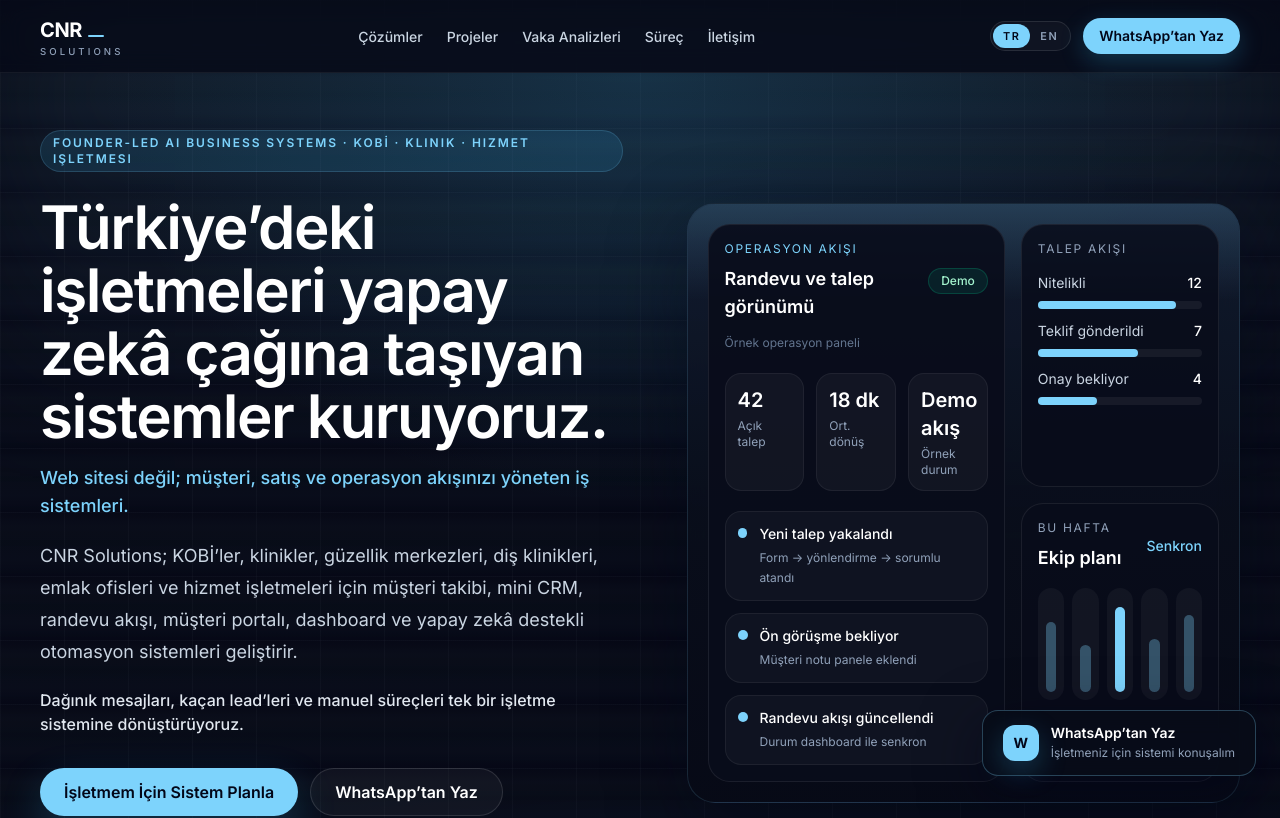
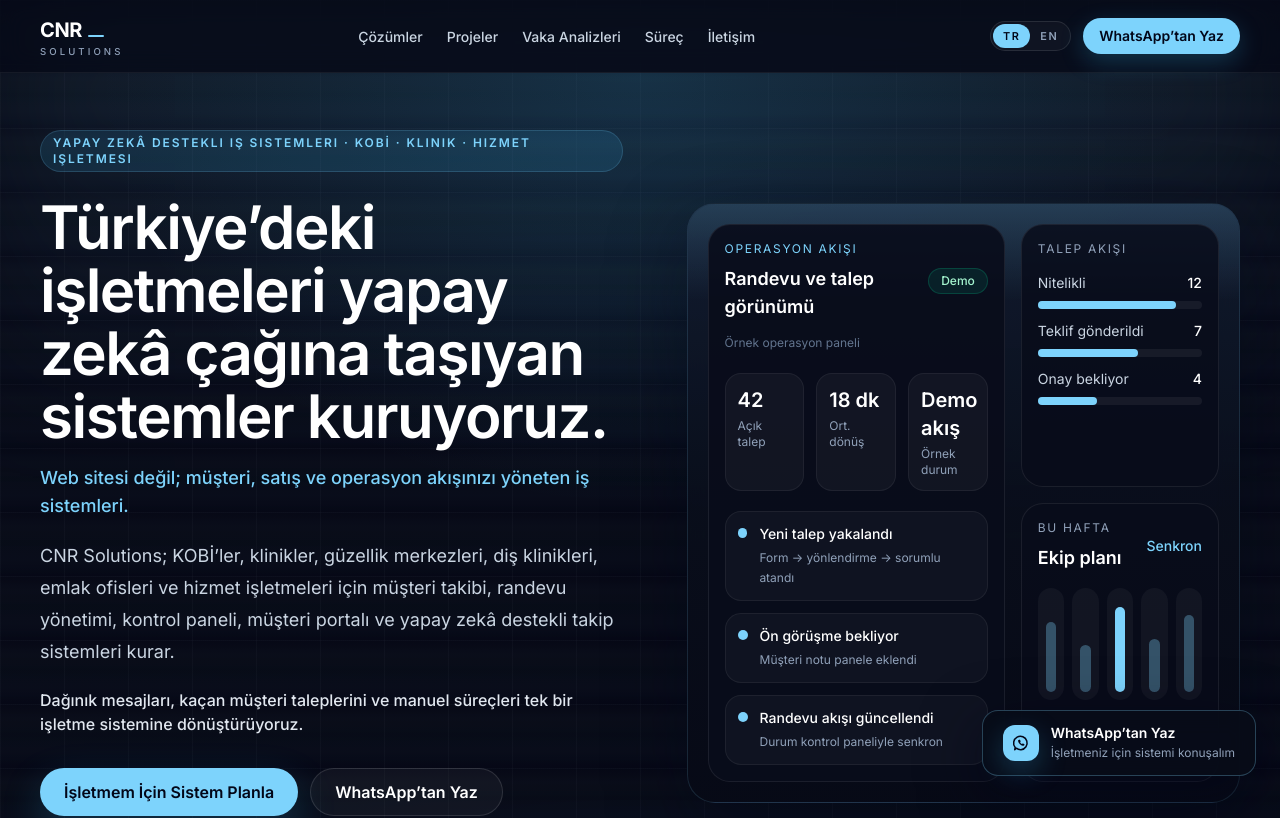
Before and after one commit to cnrakpinar1-jpg/cnr-solutions, a Next.js app: page /tr in a window 1280 px wide. Shown: the top 818 px of the page. Built offline with nearby package versions, Linux system fonts and the light colour scheme.

Commit message:
Replace floating WhatsApp badge with icon

```diff
--- a/app/tr/page.tsx
+++ b/app/tr/page.tsx
@@ -18,7 +18,7 @@
 export const metadata: Metadata = {
   title: "CNR Solutions | İşletmeler İçin Yapay Zekâ Destekli İş Sistemleri",
   description:
-    "CNR Solutions; KOBİ’ler, klinikler, güzellik merkezleri, diş klinikleri, emlak ofisleri ve hizmet işletmeleri için mini CRM, dashboard, randevu paneli, müşteri portalı ve yapay zekâ destekli operasyon sistemleri kurar.",
+    "CNR Solutions; KOBİ’ler, klinikler, güzellik merkezleri, diş klinikleri, emlak ofisleri ve hizmet işletmeleri için müşteri takip sistemi, yönetim paneli, randevu paneli, müşteri portalı ve yapay zekâ destekli operasyon sistemleri kurar.",
   openGraph: {
     title: "CNR Solutions — İşletmeleri Yapay Zekâ Çağına Taşıyan Sistemler",
     description:
--- a/components/tr/TrCta.tsx
+++ b/components/tr/TrCta.tsx
@@ -18,8 +18,8 @@
             bir düzene almak istiyorsanız, işletmenize uygun sistemi birlikte planlayabiliriz.
           </p>
           <p className="mx-auto mt-4 max-w-xl text-sm leading-6 text-slate-400">
-            İlk görüşmede satış baskısı yok. Önce işletmenizdeki akışı anlarız, sonra uygun
-            sistem taslağını çıkarırız.
+            İlk adımda işletmenizin mevcut müşteri ve operasyon akışını analiz eder,
+            ardından ihtiyacınıza uygun sistem yapısını birlikte netleştiririz.
           </p>
 
           <div className="mt-8 flex flex-wrap items-center justify-center gap-4">
--- a/components/tr/TrFaq.tsx
+++ b/components/tr/TrFaq.tsx
@@ -30,7 +30,7 @@
   {
     question: "Bu bir web sitesi hizmeti mi?",
     answer:
-      "Hayır. Web sitesi yapılabilir ama ana odak bu değildir. CNR Solutions; müşteri takibi, randevu akışı, mini CRM, dashboard, müşteri portalı ve otomasyon gibi işletmenin günlük işleyişinde kullanılan sistemler kurar.",
+      "Hayır. Web sitesi yapılabilir ama ana odak bu değildir. CNR Solutions; müşteri takibi, randevu akışı, mini müşteri takip sistemi, yönetim paneli, müşteri portalı ve otomatik takip akışları gibi işletmenin günlük işleyişinde kullanılan sistemler kurar.",
   },
   {
     question: "Sistemi kullanmak zor olur mu?",
--- a/components/tr/TrFloatingWhatsApp.tsx
+++ b/components/tr/TrFloatingWhatsApp.tsx
@@ -14,7 +14,24 @@
         aria-hidden="true"
         className="flex h-9 w-9 shrink-0 items-center justify-center rounded-xl bg-[var(--color-accent)] text-sm font-bold text-slate-950 shadow-[0_10px_28px_rgba(56,189,248,0.25)]"
       >
-        W
+        <svg
+          viewBox="0 0 24 24"
+          className="h-5 w-5"
+          fill="none"
+          xmlns="http://www.w3.org/2000/svg"
+        >
+          <path
+            d="M6.4 18.2 4.5 20l.55-2.72A8.1 8.1 0 1 1 12 20.1a8 8 0 0 1-5.6-1.9Z"
+            stroke="currentColor"
+            strokeWidth="1.8"
+            strokeLinecap="round"
+            strokeLinejoin="round"
+          />
+          <path
+            d="M9.3 8.6c.18-.38.36-.44.66-.44h.5c.2 0 .36.08.45.3l.62 1.43c.08.2.05.4-.1.56l-.35.39c-.12.14-.14.32-.04.48.43.73 1.04 1.34 1.84 1.82.17.1.36.08.5-.05l.42-.38c.15-.14.34-.18.53-.1l1.47.64c.2.09.3.25.3.47v.45c0 .42-.18.7-.55.86-.47.2-.98.26-1.52.18-1.16-.16-2.42-.86-3.56-2-1.12-1.12-1.84-2.4-2-3.56-.08-.48-.02-.95.17-1.35Z"
+            fill="currentColor"
+          />
+        </svg>
       </span>
       <span className="min-w-0">
         <span className="block text-sm font-semibold text-white sm:hidden">WhatsApp</span>
--- a/components/tr/TrHero.tsx
+++ b/components/tr/TrHero.tsx
@@ -19,7 +19,7 @@
         <div className="grid flex-1 items-center gap-14 pb-20 pt-14 lg:grid-cols-[minmax(0,1fr)_minmax(28rem,0.95fr)] lg:gap-16 lg:pb-28">
           <Reveal className="max-w-2xl">
             <p className="eyebrow">
-              Founder-led AI Business Systems · KOBİ · Klinik · Hizmet işletmesi
+              Yapay zekâ destekli iş sistemleri · KOBİ · Klinik · Hizmet işletmesi
             </p>
             <h1 className="text-balance mt-2 text-4xl font-semibold tracking-tight text-white sm:text-5xl lg:text-[3.75rem] lg:leading-[1.05]">
               Türkiye’deki işletmeleri yapay zekâ çağına taşıyan sistemler kuruyoruz.
@@ -29,12 +29,12 @@
             </p>
             <p className="mt-5 max-w-xl text-base leading-7 text-slate-300 sm:text-lg sm:leading-8">
               CNR Solutions; KOBİ’ler, klinikler, güzellik merkezleri, diş klinikleri, emlak
-              ofisleri ve hizmet işletmeleri için müşteri takibi, mini CRM, randevu akışı,
-              müşteri portalı, dashboard ve yapay zekâ destekli otomasyon sistemleri geliştirir.
+              ofisleri ve hizmet işletmeleri için müşteri takibi, randevu yönetimi, kontrol
+              paneli, müşteri portalı ve yapay zekâ destekli takip sistemleri kurar.
             </p>
             <p className="mt-5 text-base font-medium text-slate-200">
-              Dağınık mesajları, kaçan lead’leri ve manuel süreçleri tek bir işletme sistemine
-              dönüştürüyoruz.
+              Dağınık mesajları, kaçan müşteri taleplerini ve manuel süreçleri tek bir işletme
+              sistemine dönüştürüyoruz.
             </p>
 
             <div className="mt-8 flex flex-wrap gap-3">
--- a/components/tr/TrProcess.tsx
+++ b/components/tr/TrProcess.tsx
@@ -13,12 +13,12 @@
     step: "02",
     title: "Sistemi tasarlıyoruz",
     description:
-      "İşletmeye uygun lead, CRM, randevu, portal veya dashboard yapısını planlarız.",
+      "İşletmeye uygun müşteri talebi, müşteri takip sistemi, randevu, müşteri portalı veya yönetim paneli yapısını planlarız.",
   },
   {
     step: "03",
     title: "İlk versiyonu kuruyoruz",
-    description: "Hızlı, sade ve kullanılabilir bir MVP geliştiririz.",
+    description: "Hızlı, sade ve kullanılabilir ilk versiyonu geliştiririz.",
   },
   {
     step: "04",
--- a/components/tr/TrProjects.tsx
+++ b/components/tr/TrProjects.tsx
@@ -6,16 +6,16 @@
 
 const projectItems = [
   {
-    title: "Lead Tracker Mini CRM",
-    category: "CRM / Satış Takibi",
+    title: "Müşteri Talebi Mini CRM",
+    category: "Müşteri Talebi / Satış Takibi",
     description:
-      "Gelen müşteri taleplerini yakalamak, sınıflandırmak ve takip sürecine almak için sade bir lead takip sistemi. Özellikle WhatsApp, form ve sosyal medya üzerinden talep alan küçük işletmeler için uygundur.",
+      "Gelen müşteri taleplerini yakalamak, sınıflandırmak ve takip sürecine almak için sade bir müşteri talebi takip sistemi. Özellikle WhatsApp, form ve sosyal medya üzerinden talep alan küçük işletmeler için uygundur.",
     bestFor: "Emlak ofisleri, hizmet işletmeleri, küçük satış ekipleri.",
     githubUrl: "https://github.com/cnrakpinar1-jpg/lead-tracker-mini-crm",
     demoUrl: "https://cnrakpinar1-jpg.github.io/lead-tracker-mini-crm/",
   },
   {
-    title: "Client Intake System",
+    title: "Müşteri Giriş Sistemi",
     category: "Müşteri Giriş Akışı",
     description:
       "Yeni müşteri taleplerini düzenli şekilde almak, ilk bilgileri toplamak ve süreci standart hale getirmek için geliştirilmiş giriş sistemi. Dağınık mesaj trafiğini daha kontrollü bir akışa çevirir.",
@@ -24,34 +24,34 @@
     demoUrl: "https://cnrakpinar1-jpg.github.io/client-intake-system/",
   },
   {
-    title: "CNR Mini CRM",
-    category: "CRM / Müşteri Akışı",
+    title: "CNR Mini Müşteri Takip Sistemi",
+    category: "Müşteri Takip Sistemi",
     description:
-      "Potansiyel müşterileri, görüşme notlarını, durumları ve takip aşamalarını tek panelde yönetmek için hazırlanmış mini CRM yapısı. İşletme sahibine müşteri süreci üzerinde net görünürlük sağlar.",
+      "Potansiyel müşterileri, görüşme notlarını, durumları ve takip aşamalarını tek panelde yönetmek için hazırlanmış müşteri takip sistemi. İşletme sahibine müşteri süreci üzerinde net görünürlük sağlar.",
     bestFor: "KOBİ’ler, satış ekipleri, operasyon yöneten işletmeler.",
     githubUrl: "https://github.com/cnrakpinar1-jpg/cnr-mini-crm",
     demoUrl: "https://cnrakpinar1-jpg.github.io/cnr-mini-crm/",
   },
   {
-    title: "CNR Booking System",
-    category: "Randevu / Admin Panel",
+    title: "CNR Randevu Sistemi",
+    category: "Randevu Yönetim Paneli",
     description:
-      "Randevulu çalışan işletmeler için müşteri randevularını, durumları ve takip sürecini yönetmeye yarayan admin paneli. Manuel randevu karmaşasını daha düzenli bir yapıya taşır.",
+      "Randevulu çalışan işletmeler için müşteri randevularını, durumları ve takip sürecini yönetmeye yarayan panel. Manuel randevu karmaşasını daha düzenli bir yapıya taşır.",
     bestFor: "Klinikler, güzellik merkezleri, danışmanlık firmaları.",
     githubUrl: "https://github.com/cnrakpinar1-jpg/cnr-booking-system",
     demoUrl: "https://cnrakpinar1-jpg.github.io/cnr-booking-system/",
   },
   {
-    title: "CNR Analytics Dashboard",
-    category: "Dashboard / Operasyon",
+    title: "CNR Yönetim Paneli",
+    category: "Yönetim Paneli",
     description:
-      "İşletmenin temel metriklerini, müşteri durumlarını ve operasyon performansını tek panelde izlemeye yarayan dashboard. Karar almayı kolaylaştıran sade ve okunabilir bir yönetim ekranı sunar.",
+      "İşletmenin temel göstergelerini, müşteri durumlarını ve operasyon performansını tek panelde izlemeye yarayan yönetim ekranı. Karar almayı kolaylaştıran sade ve okunabilir bir görünüm sunar.",
     bestFor: "Operasyonunu ölçmek isteyen işletmeler.",
     githubUrl: "https://github.com/cnrakpinar1-jpg/cnr-analytics-dashboard",
     demoUrl: "https://cnrakpinar1-jpg.github.io/cnr-analytics-dashboard/",
   },
   {
-    title: "CNR Client Portal",
+    title: "CNR Müşteri Portalı",
     category: "Müşteri Portalı / Müşteri Deneyimi",
     description:
       "Müşterinin kendi proje, talep, doküman veya süreç durumunu takip edebildiği profesyonel müşteri portalı. Hizmet sağlayıcılar için daha güven veren ve düzenli bir müşteri deneyimi oluşturur.",
--- a/components/tr/TrSolution.tsx
+++ b/components/tr/TrSolution.tsx
@@ -5,17 +5,17 @@
 
 const solutions = [
   {
-    title: "Lead Toplama Sistemi",
+    title: "Müşteri Talebi Toplama Sistemi",
     description:
-      "WhatsApp, Instagram DM, form ve telefon gibi farklı kanallardan gelen talepleri tek bir akışa toplarız. Kaçan lead’leri azaltır, takip sürecini görünür hale getiririz.",
+      "WhatsApp, web formu, sosyal medya ve telefon üzerinden gelen müşteri taleplerini tek yerde toplarız. Kaçan talepleri azaltır, takip sürecini görünür hale getiririz.",
   },
   {
-    title: "Mini CRM",
+    title: "Mini CRM / Müşteri Takip Sistemi",
     description:
       "Müşterileri durumlarına göre takip edilebilir hale getiririz. Kim nerede, hangi aşamada, ne zaman takip edilmeli; hepsi tek panelde görünür olur.",
   },
   {
-    title: "Randevu / Admin Panel",
+    title: "Randevu Yönetim Paneli",
     description:
       "Randevu taleplerini, onayları ve iptal süreçlerini düzenli bir akışa taşırız. Manuel koordinasyon yerine sistemli bir takip yapısı kurarız.",
   },
@@ -25,12 +25,12 @@
       "Müşterilerinize teklif, dosya, güncelleme ve iletişim için tek bir temiz panel sunarız. E-posta ve mesaj karmaşasını azaltırız.",
   },
   {
-    title: "Yönetim Dashboard’u",
+    title: "Yönetim Paneli",
     description:
-      "İşletmenizin tüm operasyonunu tek ekrandan görünür hale getiririz. Lead’ler, randevular, satışlar ve ekip durumu net bir yönetim ekranında toplanır.",
+      "İşletmenizin tüm operasyonunu tek ekrandan görünür hale getiririz. Müşteri talepleri, randevular, satışlar ve ekip durumu net bir yönetim ekranında toplanır.",
   },
   {
-    title: "AI Destekli Asistan ve Otomasyon",
+    title: "Yapay Zekâ Destekli Takip Akışları",
     description:
       "Gelen talepleri özetleyen, sınıflandıran ve cevap önerileri üreten yapay zekâ destekli akışlar kurarız. Yapay zekâyı vitrin süsü değil, iş akışı aracı olarak kullanırız.",
   },
--- a/components/tr/TrWho.tsx
+++ b/components/tr/TrWho.tsx
@@ -21,7 +21,7 @@
   {
     title: "Emlak Ofisleri",
     description:
-      "Sıcak lead’leri, portföy ilgisini ve geri arama sürecini tek panelde takip edilebilir hale getiririz.",
+      "Öncelikli müşteri taleplerini, portföy ilgisini ve geri arama sürecini tek panelde takip edilebilir hale getiririz.",
   },
   {
     title: "Danışmanlık Firmaları",
--- a/components/tr/TrWorkingModel.tsx
+++ b/components/tr/TrWorkingModel.tsx
@@ -10,20 +10,20 @@
   {
     title: "Başlangıç Kurulumu",
     description:
-      "Lead form, mini CRM veya basit takip paneliyle tek bir net problemi çözeriz.",
+      "Müşteri talep formu, mini müşteri takip sistemi veya basit takip paneliyle tek bir net problemi çözeriz.",
     forText: "İlk kez sistem kurmak isteyen küçük işletmeler.",
   },
   {
-    title: "Growth System",
+    title: "Büyüme Sistemi",
     description:
-      "Lead toplama, CRM, randevu akışı, dashboard ve temel otomasyonu tek yapıda toplarız.",
+      "Müşteri talebi toplama, müşteri takip sistemi, randevu akışı, yönetim paneli ve temel otomatik takip akışlarını tek yapıda toplarız.",
     forText:
       "Düzenli müşteri talebi alan ve operasyonunu büyütmek isteyen işletmeler.",
   },
   {
-    title: "Custom AI Business System",
+    title: "İşletmeye Özel Yapay Zekâ Destekli Sistem",
     description:
-      "Müşteri portalı, gelişmiş dashboard, AI destekli asistan, özel iş akışı ve entegrasyonlarla işletmeye özel sistem kurarız.",
+      "Müşteri portalı, gelişmiş yönetim paneli, yapay zekâ destekli asistan, özel iş akışı ve entegrasyonlarla işletmeye özel sistem kurarız.",
     forText:
       "Daha profesyonel, ölçeklenebilir ve yapay zekâ destekli yapı isteyen işletmeler.",
   },
--- a/components/visuals/HeroMockup.tsx
+++ b/components/visuals/HeroMockup.tsx
@@ -41,7 +41,7 @@
     activity: [
       ["Yeni talep yakalandı", "Form -> yönlendirme -> sorumlu atandı"],
       ["Ön görüşme bekliyor", "Müşteri notu panele eklendi"],
-      ["Randevu akışı güncellendi", "Durum dashboard ile senkron"],
+      ["Randevu akışı güncellendi", "Durum kontrol paneliyle senkron"],
     ],
     pipeline: "Talep Akışı",
     stages: [
```
Also changed, not shown: components/tr/TrPilot.tsx (+11 -11 lines).
